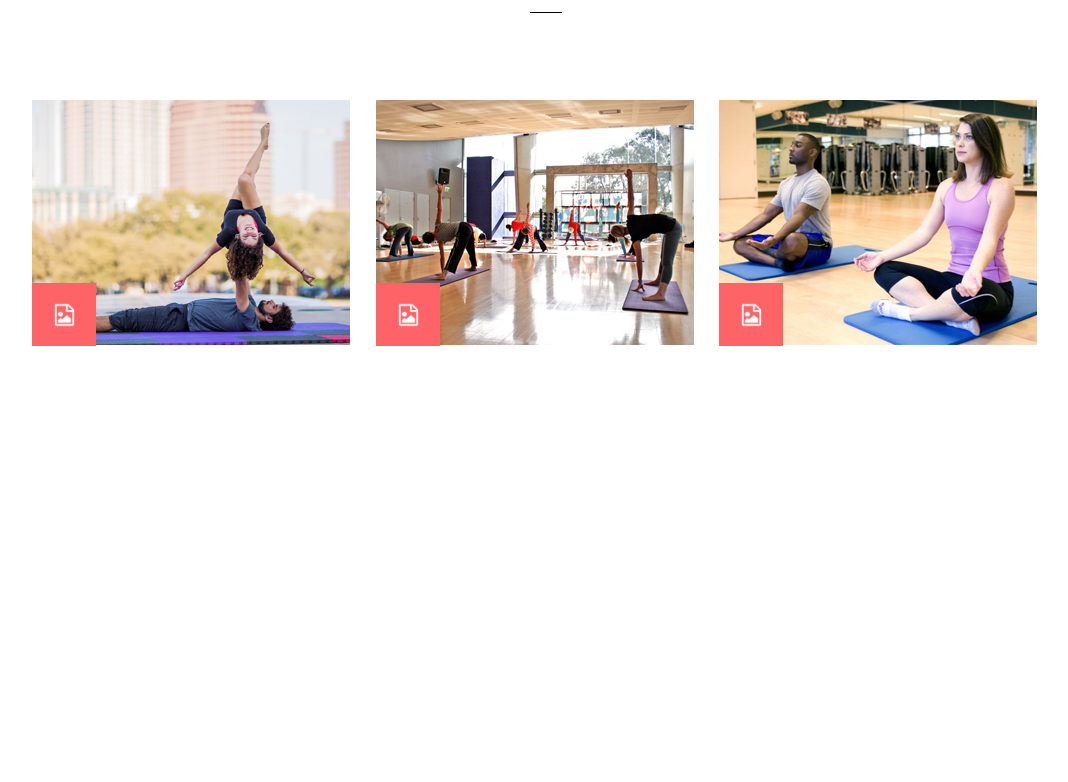
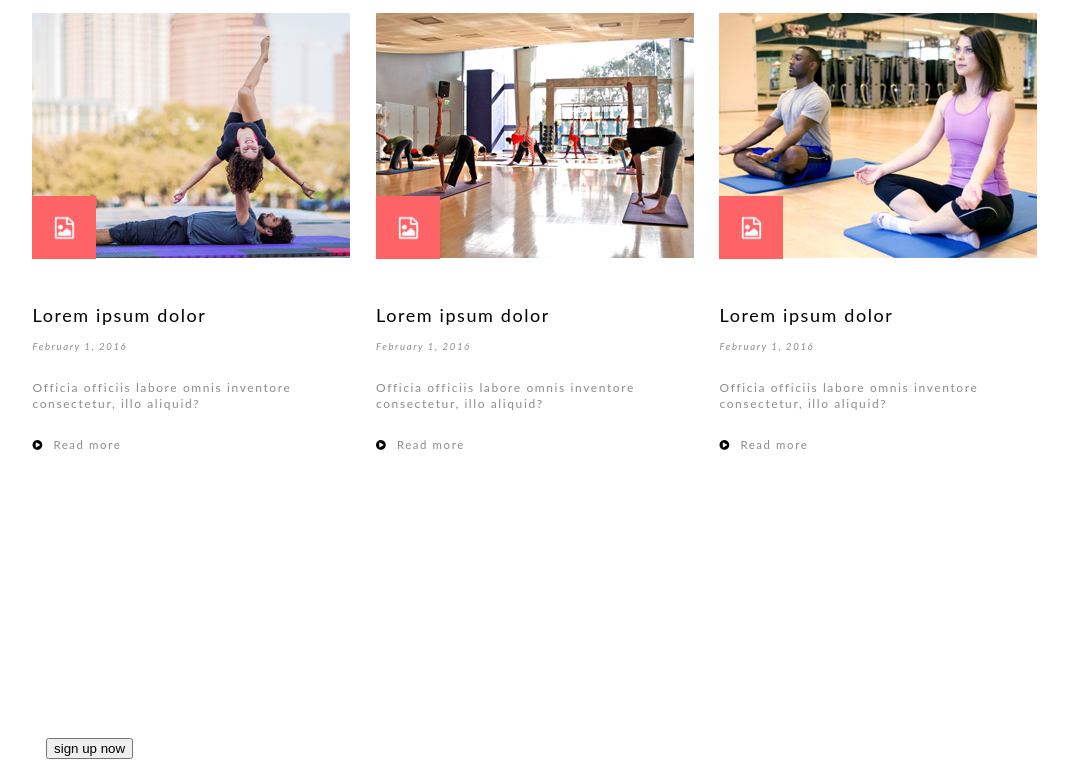
Before and after one commit to cgooyers/yoga-conversion, a website: page index.html in a window 1280 px wide. Shown: the part 1874-2656 px from the top of the page, without its empty margins (82-1150 px from the left). Drawn offline with Linux system fonts and the light colour scheme.

Commit message:
finished styling blog details

```diff
--- a/index.html
+++ b/index.html
@@ -183,10 +183,10 @@
 
 			</div><!-- end of blog-wrap / grid-->
 			<div class="grid">
-				<div class="grid__item desk--one-third">
+				<div class="grid__item desk--one-third blog-details">
 					<div class="info-wrap">
 						<h2>Lorem ipsum dolor</h2>
-						<span class="date">Februare 1, 2016</span>
+						<span class="date">February 1, 2016</span>
 						<p>Officia officiis labore omnis inventore consectetur, illo aliquid?</p>
 						<ul class="services">
 							<li><i class="fa fa-play-circle"></i></li>
@@ -194,10 +194,10 @@
 						</ul>
 					</div>
 				</div>
-				<div class="grid__item desk--one-third">
+				<div class="grid__item desk--one-third blog-details">
 					<div class="info-wrap">
 						<h2>Lorem ipsum dolor</h2>
-						<span class="date">Februare 1, 2016</span>
+						<span class="date">February 1, 2016</span>
 						<p>Officia officiis labore omnis inventore consectetur, illo aliquid?</p>
 						<ul class="services">
 							<li><i class="fa fa-play-circle"></i></li>
@@ -205,10 +205,10 @@
 						</ul>
 					</div>
 				</div>
-				<div class="grid__item desk--one-third">
+				<div class="grid__item desk--one-third blog-details">
 					<div class="info-wrap">
 						<h2>Lorem ipsum dolor</h2>
-						<span class="date">Februare 1, 2016</span>
+						<span class="date">February 1, 2016</span>
 						<p>Officia officiis labore omnis inventore consectetur, illo aliquid?</p>
 						<ul class="services">
 							<li><i class="fa fa-play-circle"></i></li>
--- a/sass/style.scss
+++ b/sass/style.scss
@@ -12,7 +12,7 @@ body {
 	font-family: 'Lato', 'Helvetica', sans-serif;
 	font-size: 12px;
 	color: white;
-	line-height: 22px;
+	line-height: 16px;
     letter-spacing: 0.1rem;
 }
 
@@ -265,3 +265,38 @@ section.quote {
 		    width: 20%;
 		}
 }
+
+section.blog {
+
+	.blog-details {
+		width: 32.33%;
+		color: $light-grey;
+		padding: 1%;
+
+			h2 {
+				color: black;
+				font-weight: normal;
+			}
+			span.date {
+				font-style: italic;
+				font-size: 80%;
+			}
+			p {
+				padding: 4% 0;
+			}
+			ul.services {
+				margin: 0;
+				padding: 0;
+
+				li {
+					float: left;
+					list-style-type: none;
+					padding-right: 3%;
+					font-size: 95%;
+					i {
+						color: black;
+					}
+				}
+			}
+	}
+}
```
Also changed, not shown: css/style.css.
